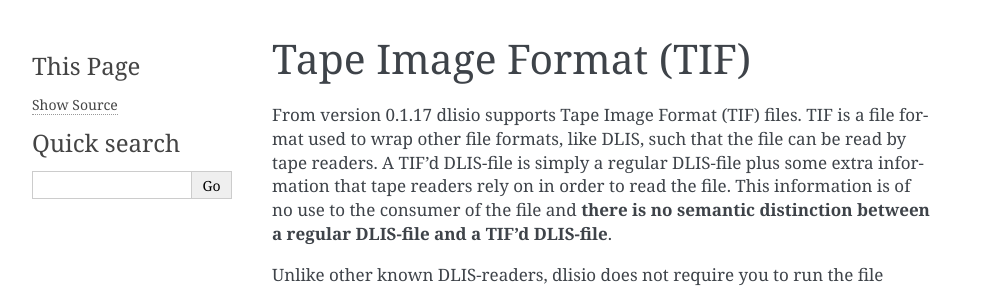
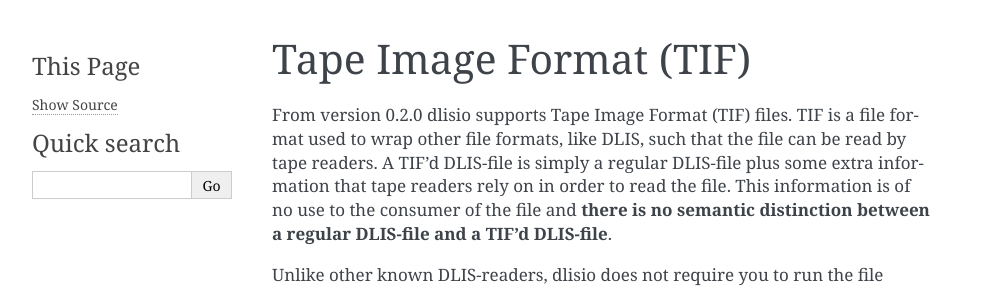
Before and after one commit to equinor/dlisio, a Sphinx documentation site: the page built from python/docs/tif.rst, in a window 1280 px wide. Shown: the top 290 px of the page, without its empty margins (148-1140 px from the left). Built offline with Sphinx 7.4.7, drawn with Linux system fonts in a browser that asks for light colours; formulas are drawn with MathJax 3.

Commit message:
Update version for when tif-support were added

```diff
--- a/python/docs/tif.rst
+++ b/python/docs/tif.rst
@@ -1,7 +1,7 @@
 Tape Image Format (TIF)
 =======================
 
-From version 0.1.17 dlisio supports Tape Image Format (TIF) files. TIF is a
+From version 0.2.0 dlisio supports Tape Image Format (TIF) files. TIF is a
 file format used to wrap other file formats, like DLIS, such that the file can be
 read by tape readers. A TIF'd DLIS-file is simply a regular DLIS-file plus some
 extra information that tape readers rely on in order to read the file. This
```
